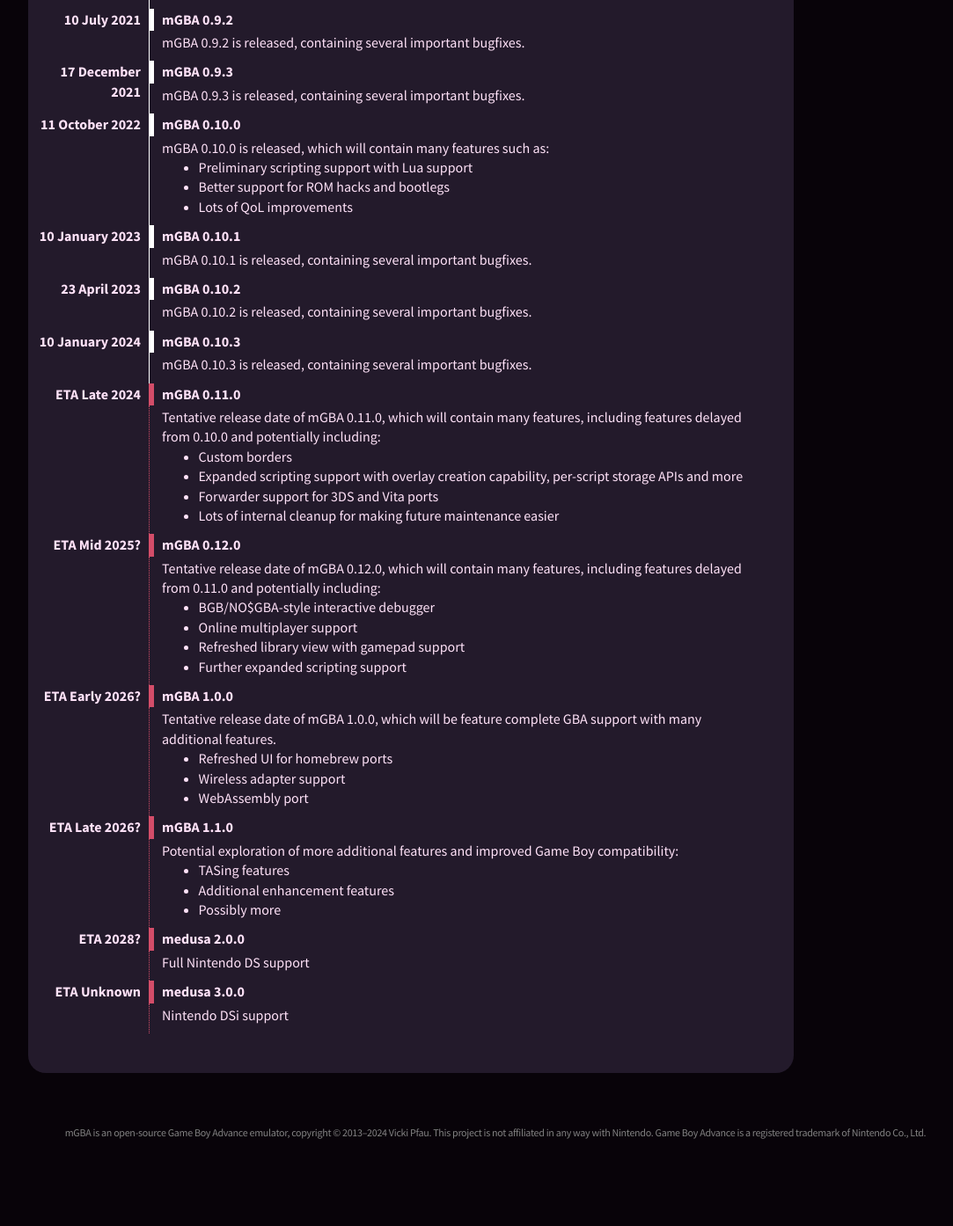
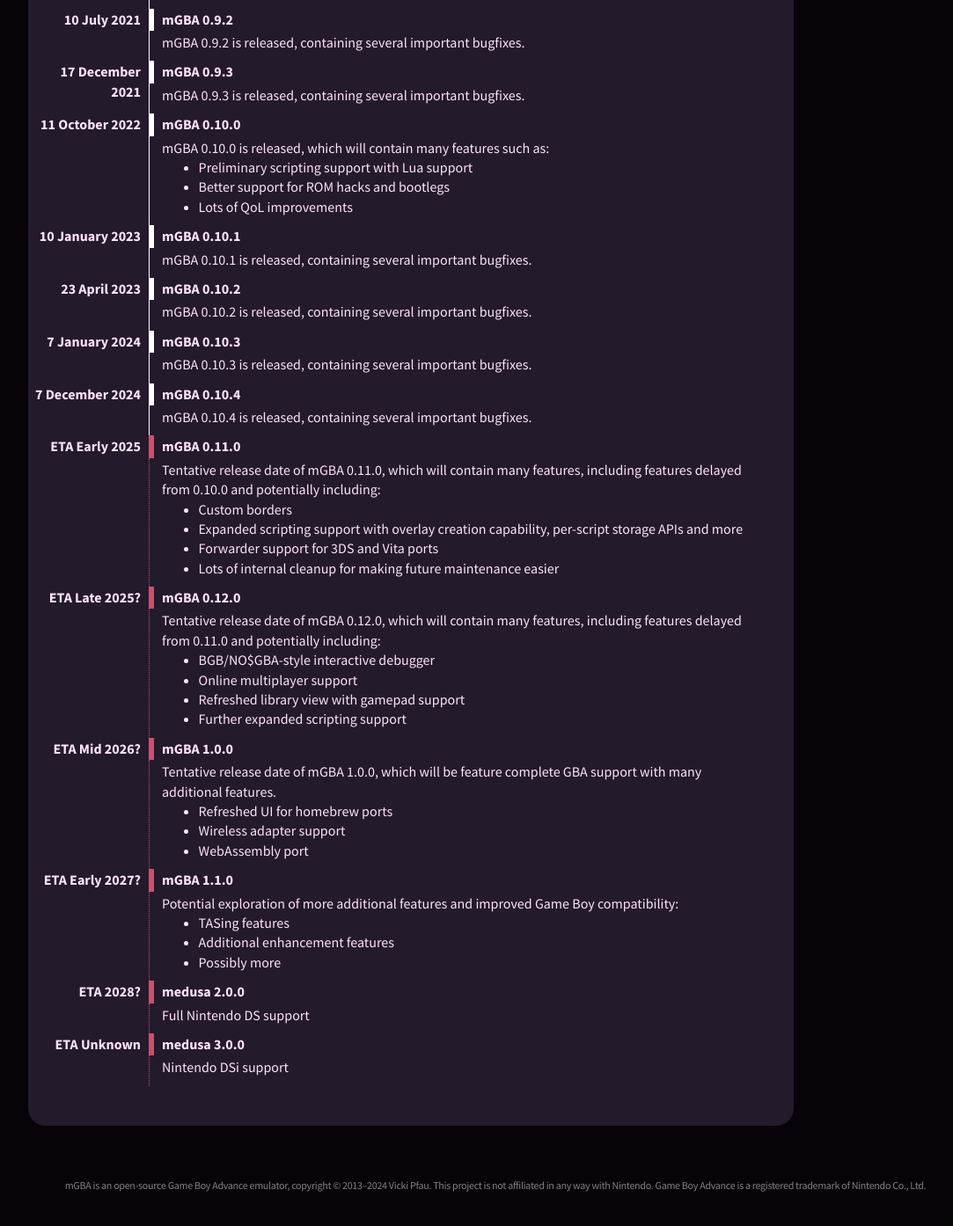
Before and after one commit to mgba-emu/www, a Jekyll site: the page built from timeline.markdown, in a window 1280 px wide and 1400 px high, scrolled down 4319 px. Shown: the top 1394 px of the window at 88% size, without its empty margins (77-1160 px from the left). Built offline with Jekyll 4.4.1, drawn with Linux system fonts in a browser that asks for light colours; before the commit the page ends 5659 px from its top, so only the background shows below that.

```diff
--- a/timeline.markdown
+++ b/timeline.markdown
@@ -352,14 +352,21 @@ While mGBA has only been out for a relatively short time, it has a long history.
 	<p>mGBA 0.10.2 is released, containing several important bugfixes.</p>
 </dd>
 <dt>
-	<aside class="tl-date">10 January 2024</aside>
+	<aside class="tl-date">7 January 2024</aside>
 	mGBA 0.10.3
 </dt>
 <dd>
 	<p>mGBA 0.10.3 is released, containing several important bugfixes.</p>
 </dd>
+<dt>
+	<aside class="tl-date">7 December 2024</aside>
+	mGBA 0.10.4
+</dt>
+<dd>
+	<p>mGBA 0.10.4 is released, containing several important bugfixes.</p>
+</dd>
 <dt class="tl-future" id="IN+THE+FUTURE">
-	<aside class="tl-date">ETA Late 2024</aside>
+	<aside class="tl-date">ETA Early 2025</aside>
 	mGBA 0.11.0
 </dt>
 <dd class="tl-future">
@@ -372,7 +379,7 @@ While mGBA has only been out for a relatively short time, it has a long history.
 	</ul>
 </dd>
 <dt class="tl-future">
-	<aside class="tl-date">ETA Mid 2025?</aside>
+	<aside class="tl-date">ETA Late 2025?</aside>
 	mGBA 0.12.0
 </dt>
 <dd class="tl-future">
@@ -385,7 +392,7 @@ While mGBA has only been out for a relatively short time, it has a long history.
 	</ul>
 </dd>
 <dt class="tl-future">
-	<aside class="tl-date">ETA Early 2026?</aside>
+	<aside class="tl-date">ETA Mid 2026?</aside>
 	mGBA 1.0.0
 </dt>
 <dd class="tl-future">
@@ -397,7 +404,7 @@ While mGBA has only been out for a relatively short time, it has a long history.
 	</ul>
 </dd>
 <dt class="tl-future">
-	<aside class="tl-date">ETA Late 2026?</aside>
+	<aside class="tl-date">ETA Early 2027?</aside>
 	mGBA 1.1.0
 </dt>
 <dd class="tl-future">
```
Also changed, not shown: downloads.markdown (+4 -3 lines).
